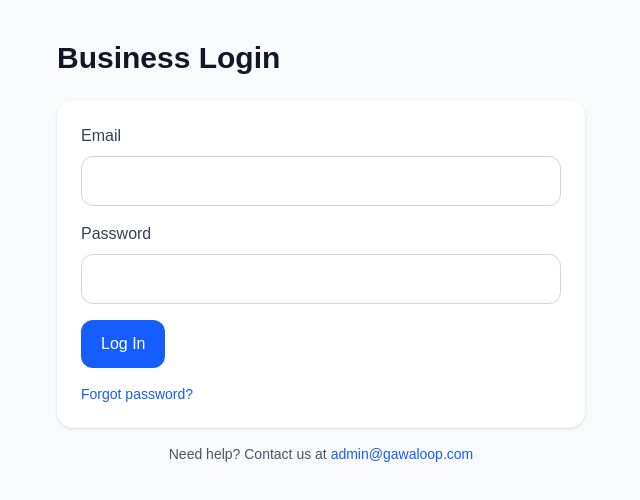
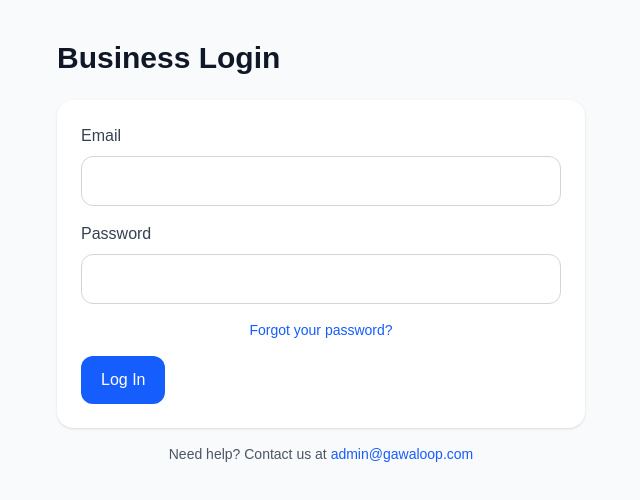
Before and after one commit to jirehandre23/gawa-loop, a Next.js app: page /business/login in a window 1280 px wide. Shown: the top 500 px of the page, without its empty margins (319-959 px from the left). Built offline with nearby package versions, Linux system fonts and the light colour scheme.

Commit message:
Update page.tsx

```diff
--- a/app/business/login/page.tsx
+++ b/app/business/login/page.tsx
@@ -1,6 +1,5 @@
 'use client'
 import { useState } from "react";
-import Link from "next/link";
 import { useRouter } from "next/navigation";
 import { supabase } from "../../../lib/supabase";
 
@@ -8,7 +7,6 @@ export default function BusinessLoginPage() {
   const [email, setEmail] = useState("");
   const [password, setPassword] = useState("");
   const [loading, setLoading] = useState(false);
-  const [resetting, setResetting] = useState(false);
   const router = useRouter();
 
   async function handleLogin(e: React.FormEvent) {
@@ -32,24 +30,19 @@ export default function BusinessLoginPage() {
 
   async function handleForgotPassword() {
     if (!email) {
-      alert("Please enter your email address first.");
+      alert("Enter your email first.");
       return;
     }
 
-    setResetting(true);
-
     const { error } = await supabase.auth.resetPasswordForEmail(email, {
-      redirectTo: "https://gawaloop.com/business/reset-password",
+      redirectTo: "https://gawaloop.com/business/login",
     });
 
     if (error) {
       alert(error.message);
-      setResetting(false);
-      return;
+    } else {
+      alert("Password reset email sent!");
     }
-
-    alert("Password reset email sent. Please check your inbox.");
-    setResetting(false);
   }
 
   return (
@@ -80,21 +73,22 @@ export default function BusinessLoginPage() {
             />
           </div>
 
+          <p className="text-sm text-center mt-2">
+            <button
+              type="button"
+              className="text-blue-600 hover:underline"
+              onClick={handleForgotPassword}
+            >
+              Forgot your password?
+            </button>
+          </p>
+
           <button
             type="submit"
             disabled={loading}
             className="rounded-xl bg-blue-600 px-5 py-3 text-white font-medium hover:bg-blue-700 disabled:bg-gray-400"
           >
             {loading ? "Logging in..." : "Log In"}
-          </button>
-
-          <button
-            type="button"
-            onClick={handleForgotPassword}
-            disabled={resetting}
-            className="block text-sm text-blue-600 hover:underline"
-          >
-            {resetting ? "Sending reset email..." : "Forgot password?"}
           </button>
         </form>
 
```
